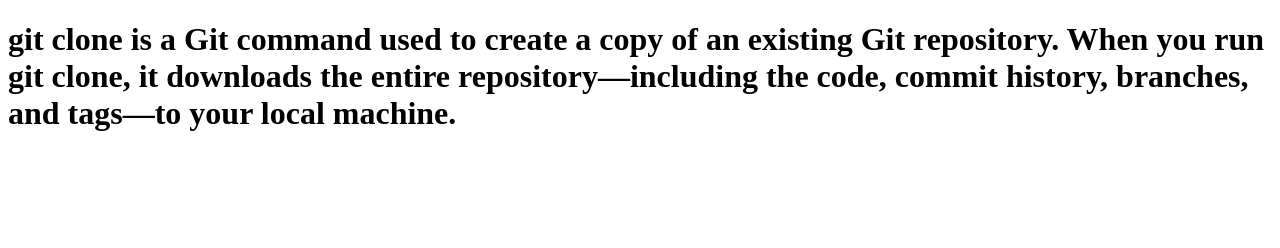
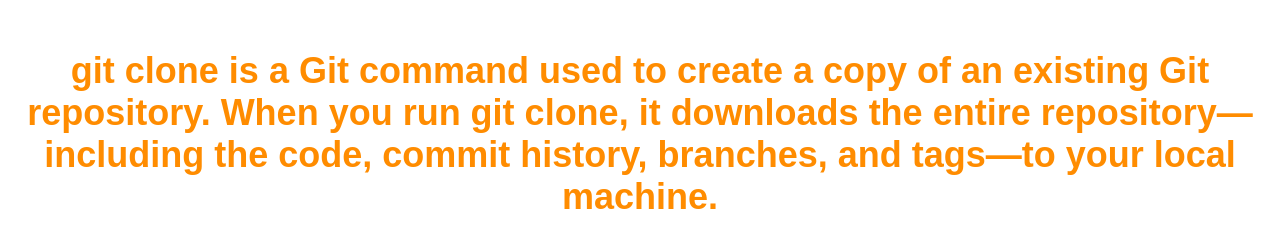
Before and after one commit to umairbukc2/myrepo, a plain HTML site: page index.html in a window 1280 px wide. Drawn offline with Linux system fonts and the light colour scheme.

Commit message:
Edit design for website

```diff
--- a/index.html
+++ b/index.html
@@ -4,6 +4,7 @@
     <meta charset="UTF-8">
     <meta name="viewport" content="width=device-width, initial-scale=1.0">
     <title>Document</title>
+    <link rel="stylesheet" href="style.css">
 </head>
 <body>
     <h1>git clone is a Git command used to create a copy of an existing Git repository. When you run git clone, it downloads the entire repository—including the code, commit history, branches, and tags—to your local machine.</h1>
--- /dev/null
+++ b/style.css
@@ -0,0 +1,7 @@
+h1 {
+    color: darkorange;
+    font-size: 36px;
+    font-family: Arial, sans-serif;
+    text-align: center;
+    margin-top: 50px;
+  }
```
